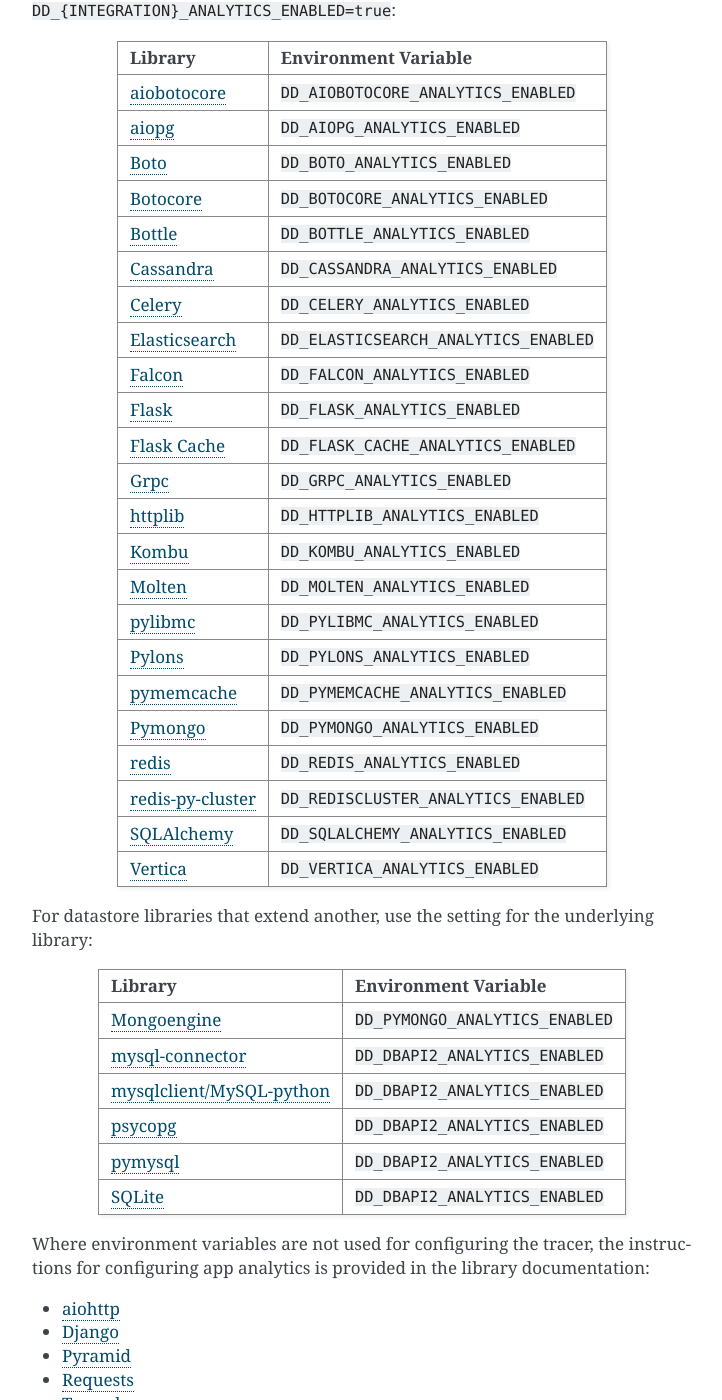
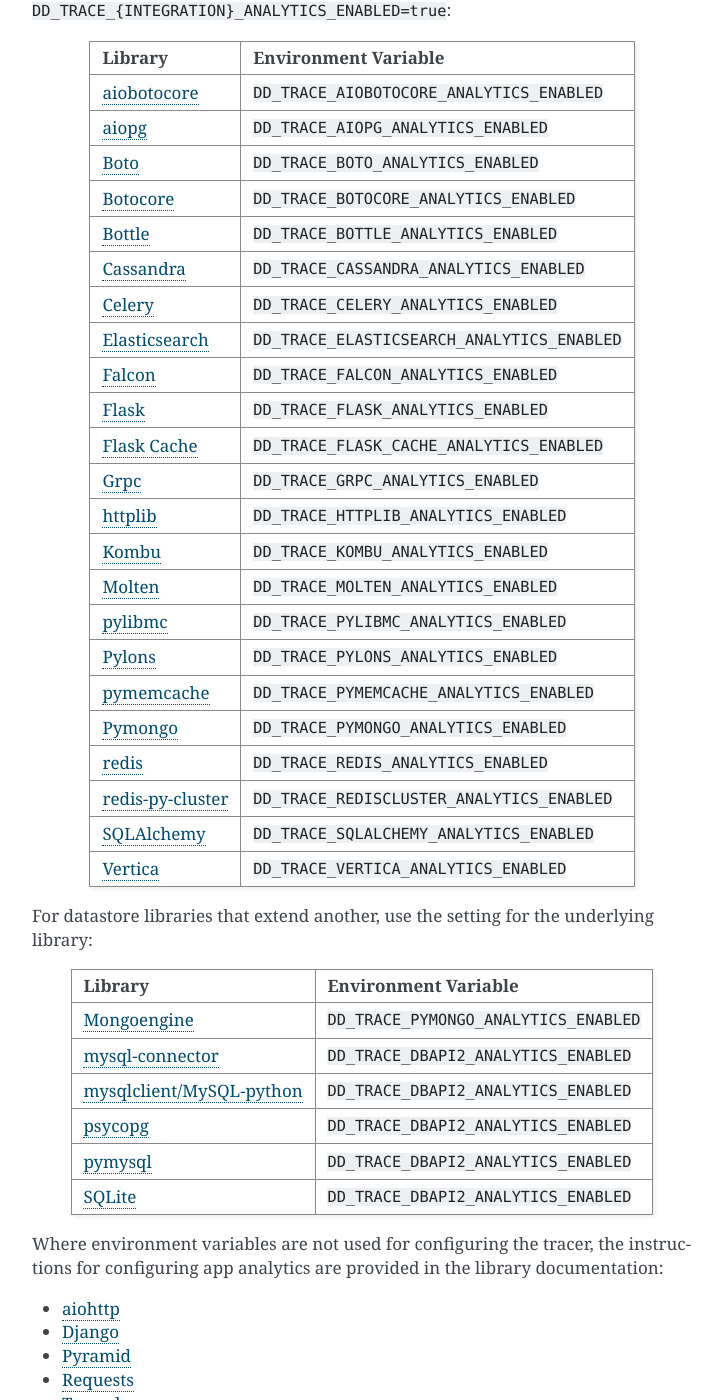
Before and after one commit to laminarasm9/dd-trace-py, a Sphinx documentation site: the page built from docs/advanced_usage.rst, in a window 1280 px wide and 1400 px high, scrolled down 4299 px. Shown: the whole window, without its empty margins (388-1110 px from the left). Built offline with Sphinx 7.4.7, drawn with Linux system fonts in a browser that asks for light colours.

Commit message:
Make environment variables consistent with other languages (#1575)
Add support for the following variables

- `DD_TRACE_ENABLED`: used to disable the sending of spans to the agent, spans are still produced. The variable was previously used only in `ddtrace-run` where it also disabled patching. This functionality is maintained for backwards compatibility while the new functionality is added to the core library.
- `DD_TRACE_DEBUG`: used to enable debug logging at the DEBUG level. This previously existed only in `ddtrace-run`. The functionality is now included in the core library.
- `DD_TRACE_<INTEGRATION>_ENABLED`: enables and disables integrations from being installed. This overlaps with the existing `DATADOG_PATCH_MODULES`, which will have lower precedence.
- `DD_TRACE_<INTEGRATION>_ANALYTICS_*`: These were previously `DD_<INTEGRATION>_ANALYTICS_*` and just had to be renamed.

```diff
--- a/docs/advanced_usage.rst
+++ b/docs/advanced_usage.rst
@@ -203,77 +203,77 @@ Enabling analyzed spans for all web frameworks can be accomplished by setting th
 * :ref:`tornado`
 
 
-For most libraries, analyzed spans can be enabled with the environment variable ``DD_{INTEGRATION}_ANALYTICS_ENABLED=true``:
+For most libraries, analyzed spans can be enabled with the environment variable ``DD_TRACE_{INTEGRATION}_ANALYTICS_ENABLED=true``:
 
-+----------------------+----------------------------------------+
-|       Library        |          Environment Variable          |
-+======================+========================================+
-| :ref:`aiobotocore`   | ``DD_AIOBOTOCORE_ANALYTICS_ENABLED``   |
-+----------------------+----------------------------------------+
-| :ref:`aiopg`         | ``DD_AIOPG_ANALYTICS_ENABLED``         |
-+----------------------+----------------------------------------+
-| :ref:`boto`          | ``DD_BOTO_ANALYTICS_ENABLED``          |
-+----------------------+----------------------------------------+
-| :ref:`botocore`      | ``DD_BOTOCORE_ANALYTICS_ENABLED``      |
-+----------------------+----------------------------------------+
-| :ref:`bottle`        | ``DD_BOTTLE_ANALYTICS_ENABLED``        |
-+----------------------+----------------------------------------+
-| :ref:`cassandra`     | ``DD_CASSANDRA_ANALYTICS_ENABLED``     |
-+----------------------+----------------------------------------+
-| :ref:`celery`        | ``DD_CELERY_ANALYTICS_ENABLED``        |
-+----------------------+----------------------------------------+
-| :ref:`elasticsearch` | ``DD_ELASTICSEARCH_ANALYTICS_ENABLED`` |
-+----------------------+----------------------------------------+
-| :ref:`falcon`        | ``DD_FALCON_ANALYTICS_ENABLED``        |
-+----------------------+----------------------------------------+
-| :ref:`flask`         | ``DD_FLASK_ANALYTICS_ENABLED``         |
-+----------------------+----------------------------------------+
-| :ref:`flask_cache`   | ``DD_FLASK_CACHE_ANALYTICS_ENABLED``   |
-+----------------------+----------------------------------------+
-| :ref:`grpc`          | ``DD_GRPC_ANALYTICS_ENABLED``          |
-+----------------------+----------------------------------------+
-| :ref:`httplib`       | ``DD_HTTPLIB_ANALYTICS_ENABLED``       |
-+----------------------+----------------------------------------+
-| :ref:`kombu`         | ``DD_KOMBU_ANALYTICS_ENABLED``         |
-+----------------------+----------------------------------------+
-| :ref:`molten`        | ``DD_MOLTEN_ANALYTICS_ENABLED``        |
-+----------------------+----------------------------------------+
-| :ref:`pylibmc`       | ``DD_PYLIBMC_ANALYTICS_ENABLED``       |
-+----------------------+----------------------------------------+
-| :ref:`pylons`        | ``DD_PYLONS_ANALYTICS_ENABLED``        |
-+----------------------+----------------------------------------+
-| :ref:`pymemcache`    | ``DD_PYMEMCACHE_ANALYTICS_ENABLED``    |
-+----------------------+----------------------------------------+
-| :ref:`pymongo`       | ``DD_PYMONGO_ANALYTICS_ENABLED``       |
-+----------------------+----------------------------------------+
-| :ref:`redis`         | ``DD_REDIS_ANALYTICS_ENABLED``         |
-+----------------------+----------------------------------------+
-| :ref:`rediscluster`  | ``DD_REDISCLUSTER_ANALYTICS_ENABLED``  |
-+----------------------+----------------------------------------+
-| :ref:`sqlalchemy`    | ``DD_SQLALCHEMY_ANALYTICS_ENABLED``    |
-+----------------------+----------------------------------------+
-| :ref:`vertica`       | ``DD_VERTICA_ANALYTICS_ENABLED``       |
-+----------------------+----------------------------------------+
++----------------------+----------------------------------------------+
+|       Library        |              Environment Variable            |
++======================+==============================================+
+| :ref:`aiobotocore`   | ``DD_TRACE_AIOBOTOCORE_ANALYTICS_ENABLED``   |
++----------------------+----------------------------------------------+
+| :ref:`aiopg`         | ``DD_TRACE_AIOPG_ANALYTICS_ENABLED``         |
++----------------------+----------------------------------------------+
+| :ref:`boto`          | ``DD_TRACE_BOTO_ANALYTICS_ENABLED``          |
++----------------------+----------------------------------------------+
+| :ref:`botocore`      | ``DD_TRACE_BOTOCORE_ANALYTICS_ENABLED``      |
++----------------------+----------------------------------------------+
+| :ref:`bottle`        | ``DD_TRACE_BOTTLE_ANALYTICS_ENABLED``        |
++----------------------+----------------------------------------------+
+| :ref:`cassandra`     | ``DD_TRACE_CASSANDRA_ANALYTICS_ENABLED``     |
++----------------------+----------------------------------------------+
+| :ref:`celery`        | ``DD_TRACE_CELERY_ANALYTICS_ENABLED``        |
++----------------------+----------------------------------------------+
+| :ref:`elasticsearch` | ``DD_TRACE_ELASTICSEARCH_ANALYTICS_ENABLED`` |
++----------------------+----------------------------------------------+
+| :ref:`falcon`        | ``DD_TRACE_FALCON_ANALYTICS_ENABLED``        |
++----------------------+----------------------------------------------+
+| :ref:`flask`         | ``DD_TRACE_FLASK_ANALYTICS_ENABLED``         |
++----------------------+----------------------------------------------+
+| :ref:`flask_cache`   | ``DD_TRACE_FLASK_CACHE_ANALYTICS_ENABLED``   |
++----------------------+----------------------------------------------+
+| :ref:`grpc`          | ``DD_TRACE_GRPC_ANALYTICS_ENABLED``          |
++----------------------+----------------------------------------------+
+| :ref:`httplib`       | ``DD_TRACE_HTTPLIB_ANALYTICS_ENABLED``       |
++----------------------+----------------------------------------------+
+| :ref:`kombu`         | ``DD_TRACE_KOMBU_ANALYTICS_ENABLED``         |
++----------------------+----------------------------------------------+
+| :ref:`molten`        | ``DD_TRACE_MOLTEN_ANALYTICS_ENABLED``        |
++----------------------+----------------------------------------------+
+| :ref:`pylibmc`       | ``DD_TRACE_PYLIBMC_ANALYTICS_ENABLED``       |
++----------------------+----------------------------------------------+
+| :ref:`pylons`        | ``DD_TRACE_PYLONS_ANALYTICS_ENABLED``        |
++----------------------+----------------------------------------------+
+| :ref:`pymemcache`    | ``DD_TRACE_PYMEMCACHE_ANALYTICS_ENABLED``    |
++----------------------+----------------------------------------------+
+| :ref:`pymongo`       | ``DD_TRACE_PYMONGO_ANALYTICS_ENABLED``       |
++----------------------+----------------------------------------------+
+| :ref:`redis`         | ``DD_TRACE_REDIS_ANALYTICS_ENABLED``         |
++----------------------+----------------------------------------------+
+| :ref:`rediscluster`  | ``DD_TRACE_REDISCLUSTER_ANALYTICS_ENABLED``  |
++----------------------+----------------------------------------------+
+| :ref:`sqlalchemy`    | ``DD_TRACE_SQLALCHEMY_ANALYTICS_ENABLED``    |
++----------------------+----------------------------------------------+
+| :ref:`vertica`       | ``DD_TRACE_VERTICA_ANALYTICS_ENABLED``       |
++----------------------+----------------------------------------------+
 
 For datastore libraries that extend another, use the setting for the underlying library:
 
-+------------------------+----------------------------------+
-|        Library         |       Environment Variable       |
-+========================+==================================+
-| :ref:`mongoengine`     | ``DD_PYMONGO_ANALYTICS_ENABLED`` |
-+------------------------+----------------------------------+
-| :ref:`mysql-connector` | ``DD_DBAPI2_ANALYTICS_ENABLED``  |
-+------------------------+----------------------------------+
-| :ref:`mysqldb`         | ``DD_DBAPI2_ANALYTICS_ENABLED``  |
-+------------------------+----------------------------------+
-| :ref:`psycopg2`        | ``DD_DBAPI2_ANALYTICS_ENABLED``  |
-+------------------------+----------------------------------+
-| :ref:`pymysql`         | ``DD_DBAPI2_ANALYTICS_ENABLED``  |
-+------------------------+----------------------------------+
-| :ref:`sqllite`         | ``DD_DBAPI2_ANALYTICS_ENABLED``  |
-+------------------------+----------------------------------+
++------------------------+----------------------------------------+
+|        Library         |          Environment Variable          |
++========================+========================================+
+| :ref:`mongoengine`     | ``DD_TRACE_PYMONGO_ANALYTICS_ENABLED`` |
++------------------------+----------------------------------------+
+| :ref:`mysql-connector` | ``DD_TRACE_DBAPI2_ANALYTICS_ENABLED``  |
++------------------------+----------------------------------------+
+| :ref:`mysqldb`         | ``DD_TRACE_DBAPI2_ANALYTICS_ENABLED``  |
++------------------------+----------------------------------------+
+| :ref:`psycopg2`        | ``DD_TRACE_DBAPI2_ANALYTICS_ENABLED``  |
++------------------------+----------------------------------------+
+| :ref:`pymysql`         | ``DD_TRACE_DBAPI2_ANALYTICS_ENABLED``  |
++------------------------+----------------------------------------+
+| :ref:`sqllite`         | ``DD_TRACE_DBAPI2_ANALYTICS_ENABLED``  |
++------------------------+----------------------------------------+
 
-Where environment variables are not used for configuring the tracer, the instructions for configuring app analytics is provided in the library documentation:
+Where environment variables are not used for configuring the tracer, the instructions for configuring app analytics are provided in the library documentation:
 
 * :ref:`aiohttp`
 * :ref:`django`
```
Also changed, not shown: docs/configuration.rst (+13 -23 lines), 13 other files.
